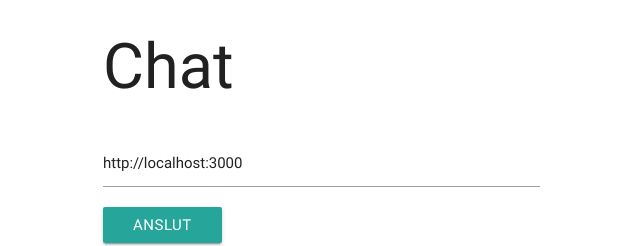
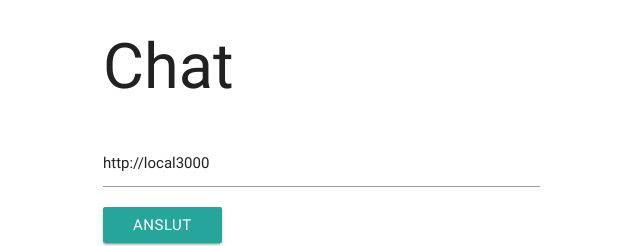
Before and after one commit to gtcodes/gtchat, an Angular app in the folder client/: page / in a window 1280 px wide. Shown: the top 246 px of the page, without its empty margins (89-729 px from the left). Built offline with nearby package versions, Linux system fonts and the light colour scheme; what angular2-materialize would draw is missing.

Commit message:
Server adress is now automatically the one that the user navigated to

```diff
--- a/client/src/app/chat-viewer/chat-viewer.component.html
+++ b/client/src/app/chat-viewer/chat-viewer.component.html
@@ -7,7 +7,7 @@
 
   <div class="row" *ngIf='!connection'>
       <div class="input-field col s6">
-          <input type="text" class="validate" value="http://localhost:3000" #url>
+          <input type="text" class="validate" [ngModel]='currentUrl' #url>
           <label for="name"></label>
         <button class="btn waves-effect waves-light" (click)='setUrl(url.value)'>Anslut</button>
       </div>
--- a/client/src/app/chat-viewer/chat-viewer.component.ts
+++ b/client/src/app/chat-viewer/chat-viewer.component.ts
@@ -11,6 +11,7 @@ import { Observable } from 'rxjs/Observable';
 export class ChatViewerComponent implements OnInit {
   private messages: Message[];
   private connection;
+  private currentUrl: string;
 
   constructor( private messageService: MessageService ) {
     this.messages = [];
@@ -25,6 +26,7 @@ export class ChatViewerComponent implements OnInit {
   }
 
   ngOnInit() {
+    this.currentUrl = window.location.href.slice(0,-5) + "3000";
   }
 
   ngOnDestroy() {
--- a/client/src/app/chat-writer/chat-writer.component.ts
+++ b/client/src/app/chat-writer/chat-writer.component.ts
@@ -13,8 +13,7 @@ export class ChatWriterComponent implements OnInit {
 
   constructor( private messageService: MessageService) { }
 
-  ngOnInit() {
-  }
+  ngOnInit() { }
 
   sendMessage(): void {
     this.messageService.sendMessage(this.name, this.messageToSend);
```
